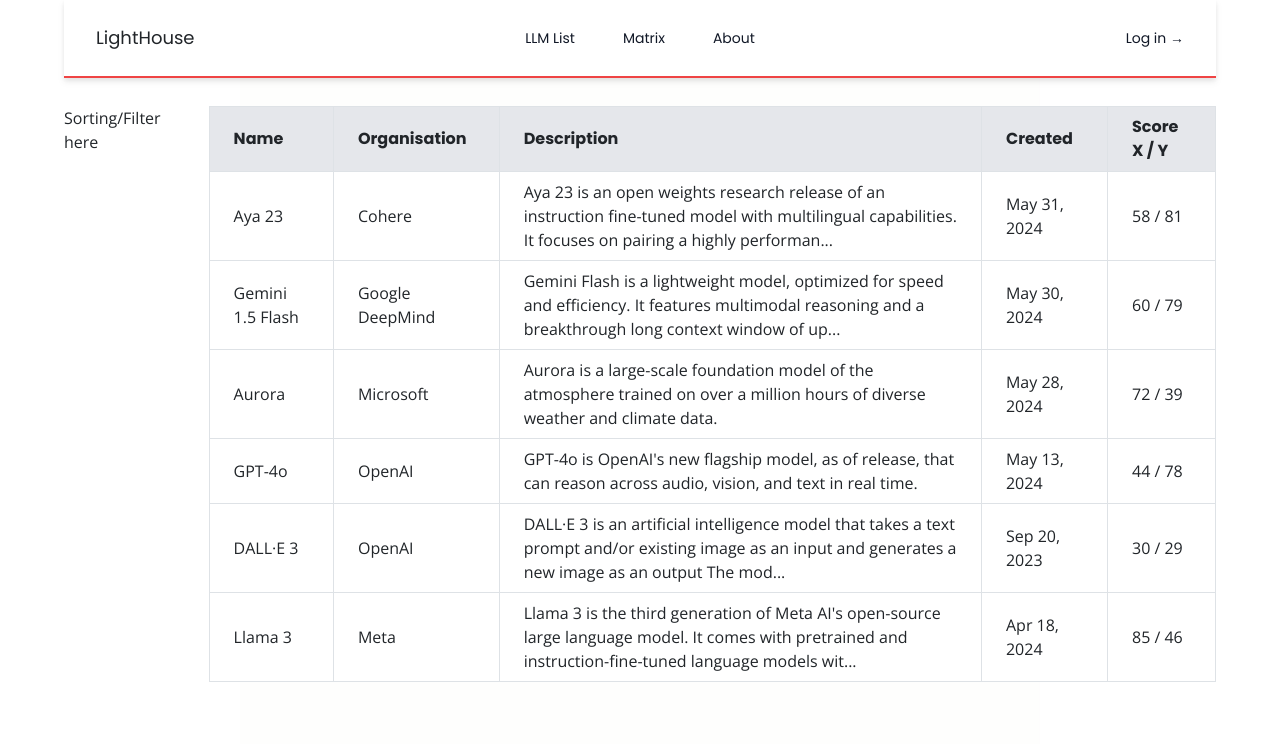
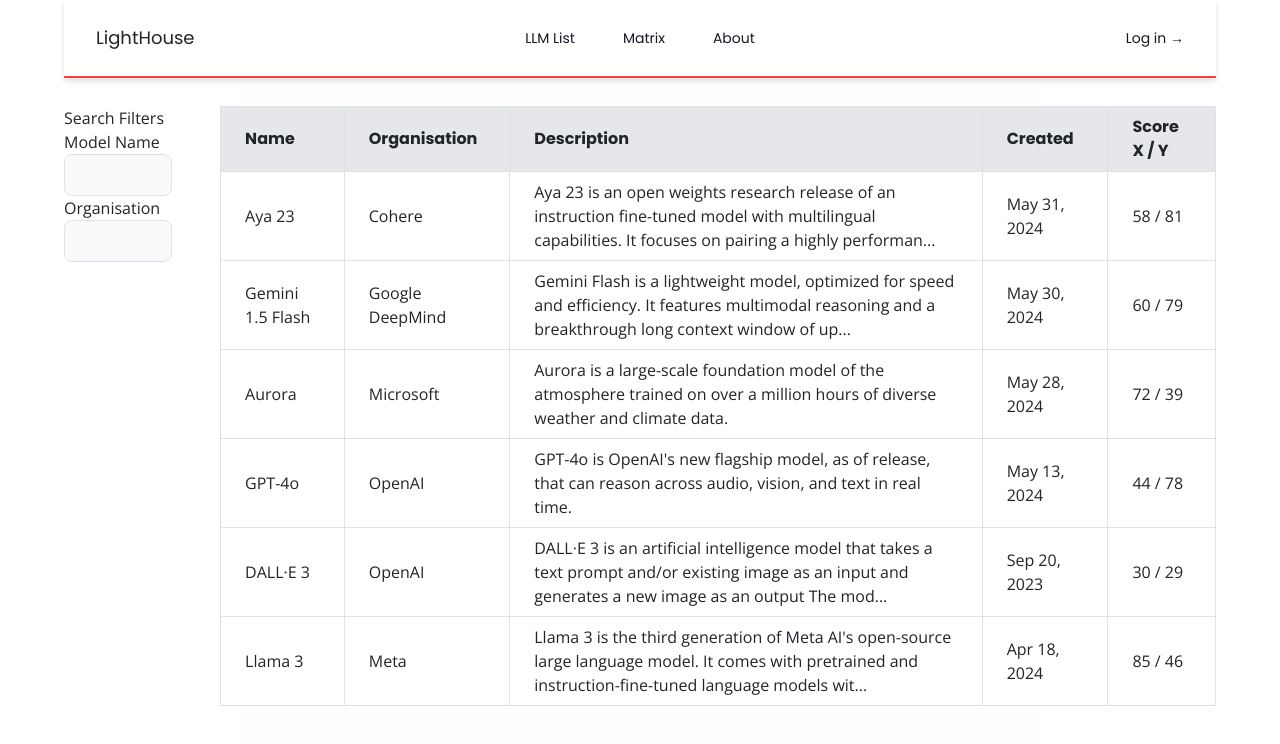
Before and after one commit to IanGarraway/HorizonXHackathon, a React (Vite) app in the folder website/frontend/: page / in a window 1280 px wide. Shown: the top 744 px of the page. Built offline with nearby package versions, Linux system fonts and the light colour scheme.

Commit message:
Feat: Search Filters

```diff
--- /dev/null
+++ b/website/frontend/src/components/Filters.jsx
@@ -0,0 +1,42 @@
+
+
+import React from 'react'
+
+function Filters({ filters, setFilters }) {
+
+
+    const onChangeHandler = (event, field) => {
+        const value = event.target.value;
+        setFilters({
+            ...filters,
+            [field]: value
+        });
+    }
+
+    const classNom = "bg-gray-50 border border-gray-300 text-gray-900 text-sm rounded-lg focus:ring-red-500 focus:border-red-500 block w-full p-2.5 dark:bg-gray-700 dark:border-gray-600 dark:placeholder-gray-400 dark:text-white dark:focus:ring-red-500 dark:focus:border-red-500"
+
+    return (
+        <>
+            <div>Search Filters</div>
+            <div className=''>
+                <label>Model Name</label>
+                <input type='text'
+                    value={filters.name||''}
+                    onChange={(event) => onChangeHandler(event, "name")}
+                    className={classNom}
+                />
+            </div>
+            <div className=''>
+                <label>Organisation</label>
+                <input type='text'
+                    value={filters.organisation||''}
+                    onChange={(event) => onChangeHandler(event, "organisation")}
+                    className={classNom}
+                />
+            </div>
+        </>
+
+    )
+}
+
+export default Filters
--- a/website/frontend/src/components/TableView.jsx
+++ b/website/frontend/src/components/TableView.jsx
@@ -1,16 +1,20 @@
 import { useEffect, useState } from "react";
 import Loading from "./Loading";
 import TableLine from "./TableLine";
+import Filter from "../util/Filter.util.js";
 
-function TableView({ lLMData, setALLMData }) {
+function TableView({ lLMData, setALLMData, filters }) {
   const [tableLines, setTableLines] = useState([]);
 
   useEffect(() => {
     generateTable();
-  }, [lLMData]);
+  }, [lLMData, filters]);
 
   const generateTable = () => {
-    const tableData = lLMData.map((data) => (
+    let modelData = lLMData;
+    if (filters.name) { modelData = Filter.byName(modelData, filters.name); }
+    if (filters.organisation) { modelData = Filter.byOrganisation(modelData, filters.organisation); }
+    const tableData = modelData.map((data) => (
       <TableLine lineData={data} key={data.id} setALLMData={setALLMData} />
     ));
 
--- a/website/frontend/src/pages/ListView.jsx
+++ b/website/frontend/src/pages/ListView.jsx
@@ -1,11 +1,20 @@
+import { useState } from "react";
 import TableView from "../components/TableView.jsx";
+import Filters from "../components/Filters.jsx";
+
+const emptyFilters = {
+  name: "",
+  organisation: "",
+}
 
 function ListView({ lLMData, setALLMData }) {
+
+  const [filters, setFilters] = useState({emptyFilters});
   return (
     <div className="columns-2 flex gap-5">
-      <span className="hidden md:inline">Sorting/Filter here</span>
+      <span className="hidden md:inline"><Filters filters={filters} setFilters={setFilters} /></span>
       <span>
-        <TableView lLMData={lLMData} setALLMData={setALLMData} />
+        <TableView lLMData={lLMData} setALLMData={setALLMData} filters={filters } />
       </span>
     </div>
   );
```
Also changed, not shown: 1 other file (tests, documents, lock files or other folders).
